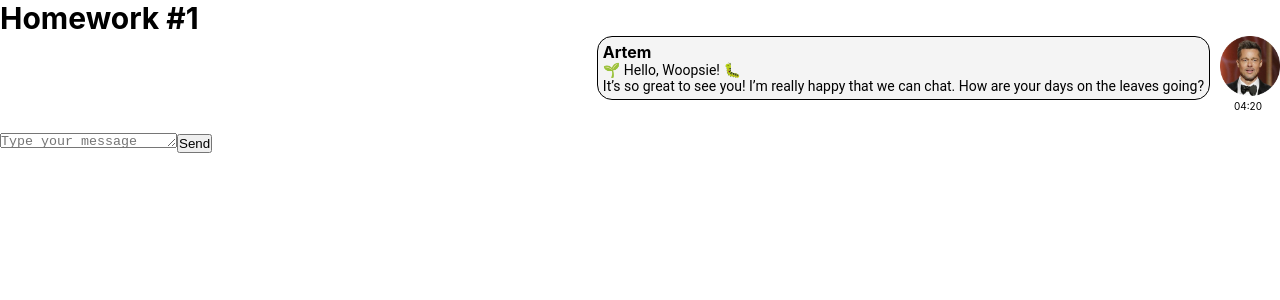
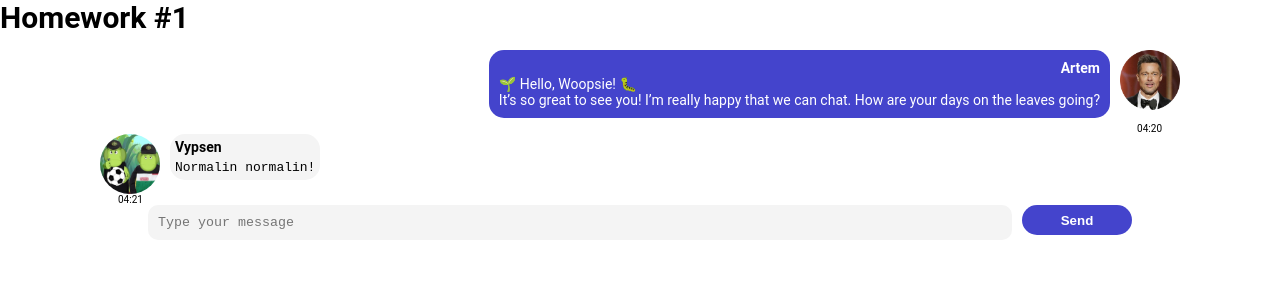
Before and after one commit to temic785/hw-2, a React (Create React App) app: page / in a window 1280 px wide. Shown: the top 300 px of the page. Built offline with nearby package versions, Linux system fonts and the light colour scheme.

Commit message:
finished homework

```diff
--- a/src/s1-main/App.module.css
+++ b/src/s1-main/App.module.css
@@ -1,9 +1,12 @@
 .App {
     --header_height: 60px;
+    font-family: 'Roboto', sans-serif;
+
 }
 
 .hw {
 
+    padding: 0 100px 100px 100px;
 }
 
 .hwTitle {
--- a/src/s2-homeworks/hw01/friend-message/FriendMessage.module.css
+++ b/src/s2-homeworks/hw01/friend-message/FriendMessage.module.css
@@ -1,17 +1,26 @@
 .friendMessage {
-
+    display: flex;
+    flex-direction: column;
 }
 
 .friendImageAndText {
-
+    display: flex;
+    flex-direction: row;
+    gap: 10px;
 }
 
 .friendImageAndText img {
-
+    width: 60px;
+    height: 60px;
+    border-radius: 50%;
 }
 
 .friendText {
-
+    background-color: rgb(244 244 244);
+    border: none;
+    border-radius: 15px;
+    padding: 5px;
+    height: 100%;
 }
 
 .friendText:after {
@@ -19,13 +28,25 @@
 }
 
 .friendName {
+    font-weight: bold;
+    font-size: 14px;
+
 
 }
 
 .friendMessageText {
+    display: flex;
+    flex-direction: column;
+    justify-content: flex-end;
+    max-width: 712px;
+    padding-top: 5px;
 
 }
 
 .friendTime {
-
+    display: flex;
+    flex-direction: row;
+    margin-left: 18px;
+    font-size: 10px;
+    margin-top: auto;
 }
--- a/src/s2-homeworks/hw01/friend-message/FriendMessage.tsx
+++ b/src/s2-homeworks/hw01/friend-message/FriendMessage.tsx
@@ -1,45 +1,46 @@
-import React from 'react'
-import s from './FriendMessage.module.css'
+import React from "react"
+import s from "./FriendMessage.module.css"
+import {MessagePropsType} from "../message/Message";
 
 // создать тип вместо any и отобразить приходящие данные
-const FriendMessage = (props: any) => {
+const FriendMessage = (props: MessagePropsType) => {
     return (
         <div
-            id={'hw1-friend-message-' + props.message.id}
+            id={"hw1-friend-message-" + props.message.id}
             className={s.friendMessage}
         >
             <div className={s.friendImageAndText}>
                 <img
-                    id={'hw1-friend-avatar-' + props.message.id}
+                    id={"hw1-friend-avatar-" + props.message.id}
                     // создаёт студент
-
+                    src={props.message.user.avatar}
                     //
                 />
                 <div className={s.friendText}>
                     <div
-                        id={'hw1-friend-name-' + props.message.id}
+                        id={"hw1-friend-name-" + props.message.id}
                         className={s.friendName}
                     >
                         {/*создаёт студент*/}
-
+                        {props.message.user.name}
                         {/**/}
                     </div>
                     <pre
-                        id={'hw1-friend-text-' + props.message.id}
+                        id={"hw1-friend-text-" + props.message.id}
                         className={s.friendMessageText}
                     >
                         {/*создаёт студент*/}
-
+                        {props.message.message.text}
                         {/**/}
                     </pre>
                 </div>
             </div>
             <div
-                id={'hw1-friend-time-' + props.message.id}
+                id={"hw1-friend-time-" + props.message.id}
                 className={s.friendTime}
             >
                 {/*создаёт студент*/}
-
+                {props.message.message.time}
                 {/**/}
             </div>
         </div>
--- a/src/s2-homeworks/hw01/message-sender/MessageSender.module.css
+++ b/src/s2-homeworks/hw01/message-sender/MessageSender.module.css
@@ -1,18 +1,35 @@
 .sendForm {
+    display: flex;
+    justify-content: center;
+    height: 1000px;
+    gap: 10px;
 
 }
 
 .textarea {
-
+    padding: 10px;
+    width: 80%;
+    background-color: rgb(244 244 244);
+    height: 100%;
+    border: none;
+    resize: none;
+    border-radius: 10px;
 }
 
 .button {
-
+    color: white;
+    background-color: #4444cc;
+    width: 110px;
+    height: 30px;
+    border-radius: 15px;
+    border: none;
+    font-weight: bold;
 }
 
 .button:hover {
 
 }
+
 .button:active {
 
 }
--- a/src/s2-homeworks/hw01/message/Message.module.css
+++ b/src/s2-homeworks/hw01/message/Message.module.css
@@ -1,6 +1,7 @@
 .message {
     display: flex;
     flex-direction: column;
+    padding-top: 15px;
 }
 
 .imageAndText {
@@ -17,10 +18,11 @@
 }
 
 .text {
-    background-color: rgb(244 244 244);
-    border: 1px solid black;
+    color: white;
+    background-color: #4444cc;
     border-radius: 15px;
-    padding: 5px;
+    border: none;
+    padding: 10px;
     height: 100%;
 
 
@@ -33,6 +35,8 @@
 
 .name {
     font-weight: bold;
+    text-align: end;
+    font-size: 14px;
 
 }
 
@@ -50,5 +54,6 @@
     margin-right: 18px;
     font-size: 10px;
     margin-top: auto;
+    padding-top: 5px;
 
 }
```
